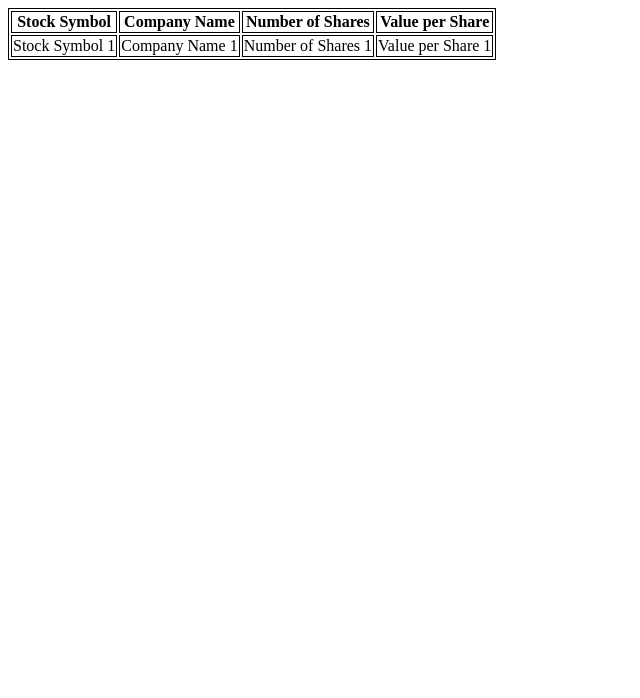
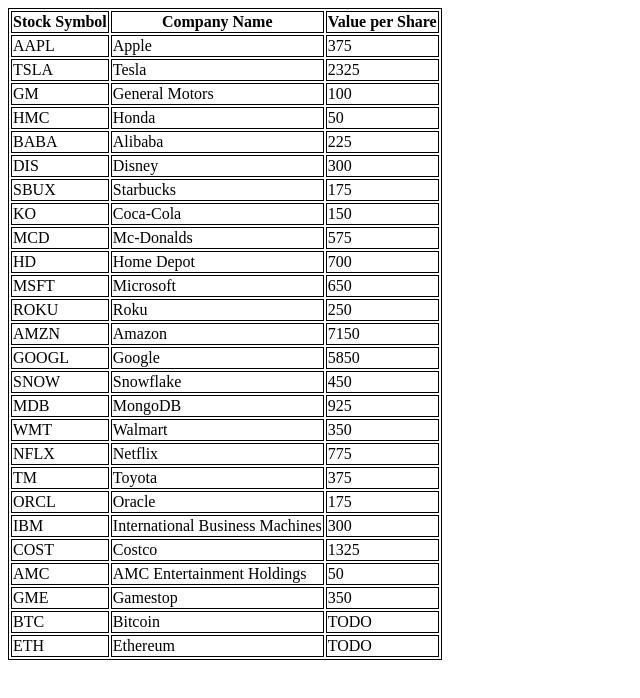
Before and after one commit to StarbuckBarista/StonksTheGame, a plain HTML site: page src/index.html in a window 1280 px wide. Shown: the whole page, without its empty margins (0-640 px from the left). Drawn offline with Linux system fonts and the light colour scheme.

Commit message:
Assigned Values
Defined value of shares for every stock, excluding the two cryptocurrencies (discussion required). Additionally, the column for number of shares has been removed.

```diff
--- a/src/index.html
+++ b/src/index.html
@@ -16,24 +16,293 @@
                     Company Name
                 </th>
                 <th>
-                    Number of Shares
-                </th>
-                <th>
                     Value per Share
                 </th>
             </tr>
             <tr>
                 <td>
-                    Stock Symbol 1
+                    AAPL
                 </td>
                 <td>
-                    Company Name 1
+                    Apple
                 </td>
                 <td>
-                    Number of Shares 1
+                    375
+                </td>
+            </tr>
+            <tr>
+                <td>
+                    TSLA
                 </td>
                 <td>
-                    Value per Share 1
+                    Tesla
+                </td>
+                <td>
+                    2325
+                </td>
+            </tr>
+            <tr>
+                <td>
+                    GM
+                </td>
+                <td>
+                    General Motors
+                </td>
+                <td>
+                    100
+                </td>
+            </tr>
+            <tr>
+                <td>
+                    HMC
+                </td>
+                <td>
+                    Honda
+                </td>
+                <td>
+                    50
+                </td>
+            </tr>
+            <tr>
+                <td>
+                    BABA
+                </td>
+                <td>
+                    Alibaba
+                </td>
+                <td>
+                    225
+                </td>
+            </tr>
+            <tr>
+                <td>
+                    DIS
+                </td>
+                <td>
+                    Disney
+                </td>
+                <td>
+                    300
+                </td>
+            </tr>
+            <tr>
+                <td>
+                    SBUX
+                </td>
+                <td>
+                    Starbucks
+                </td>
+                <td>
+                    175
+                </td>
+            </tr>
+            <tr>
+                <td>
+                    KO
+                </td>
+                <td>
+                    Coca-Cola
+                </td>
+                <td>
+                    150
+                </td>
+            </tr>
+            <tr>
+                <td>
+                    MCD
+                </td>
+                <td>
+                    Mc-Donalds
+                </td>
+                <td>
+                    575
+                </td>
+            </tr>
+            <tr>
+                <td>
+                    HD
+                </td>
+                <td>
+                    Home Depot
+                </td>
+                <td>
+                    700
+                </td>
+            </tr>
+            <tr>
+                <td>
+                    MSFT
+                </td>
+                <td>
+                    Microsoft
+                </td>
+                <td>
+                    650
+                </td>
+            </tr>
+            <tr>
+                <td>
+                    ROKU
+                </td>
+                <td>
+                    Roku
+                </td>
+                <td>
+                    250
+                </td>
+            </tr>
+            <tr>
+                <td>
+                    AMZN
+                </td>
+                <td>
+                    Amazon
+                </td>
+                <td>
+                    7150
+                </td>
+            </tr>
+            <tr>
+                <td>
+                    GOOGL
+                </td>
+                <td>
+                    Google
+                </td>
+                <td>
+                    5850
+                </td>
+            </tr>
+            <tr>
+                <td>
+                    SNOW
+                </td>
+                <td>
+                    Snowflake
+                </td>
+                <td>
+                    450
+                </td>
+            </tr>
+            <tr>
+                <td>
+                    MDB
+                </td>
+                <td>
+                    MongoDB
+                </td>
+                <td>
+                    925
+                </td>
+            </tr>
+            <tr>
+                <td>
+                    WMT
+                </td>
+                <td>
+                    Walmart
+                </td>
+                <td>
+                    350
+                </td>
+            </tr>
+            <tr>
+                <td>
+                    NFLX
+                </td>
+                <td>
+                    Netflix
+                </td>
+                <td>
+                    775
+                </td>
+            </tr>
+            <tr>
+                <td>
+                    TM
+                </td>
+                <td>
+                    Toyota
+                </td>
+                <td>
+                    375
+                </td>
+            </tr>
+            <tr>
+                <td>
+                    ORCL
+                </td>
+                <td>
+                    Oracle
+                </td>
+                <td>
+                    175
+                </td>
+            </tr>
+            <tr>
+                <td>
+                    IBM
+                </td>
+                <td>
+                    International Business Machines
+                </td>
+                <td>
+                    300
+                </td>
+            </tr>
+            <tr>
+                <td>
+                    COST
+                </td>
+                <td>
+                    Costco
+                </td>
+                <td>
+                    1325
+                </td>
+            </tr>
+            <tr>
+                <td>
+                    AMC
+                </td>
+                <td>
+                    AMC Entertainment Holdings
+                </td>
+                <td>
+                    50
+                </td>
+            </tr>
+            <tr>
+                <td>
+                    GME
+                </td>
+                <td>
+                    Gamestop
+                </td>
+                <td>
+                    350
+                </td>
+            </tr>
+            <tr>
+                <td>
+                    BTC
+                </td>
+                <td>
+                    Bitcoin
+                </td>
+                <td>
+                    TODO
+                </td>
+            </tr>
+            <tr>
+                <td>
+                    ETH
+                </td>
+                <td>
+                    Ethereum
+                </td>
+                <td>
+                    TODO
                 </td>
             </tr>
         </table>
```
